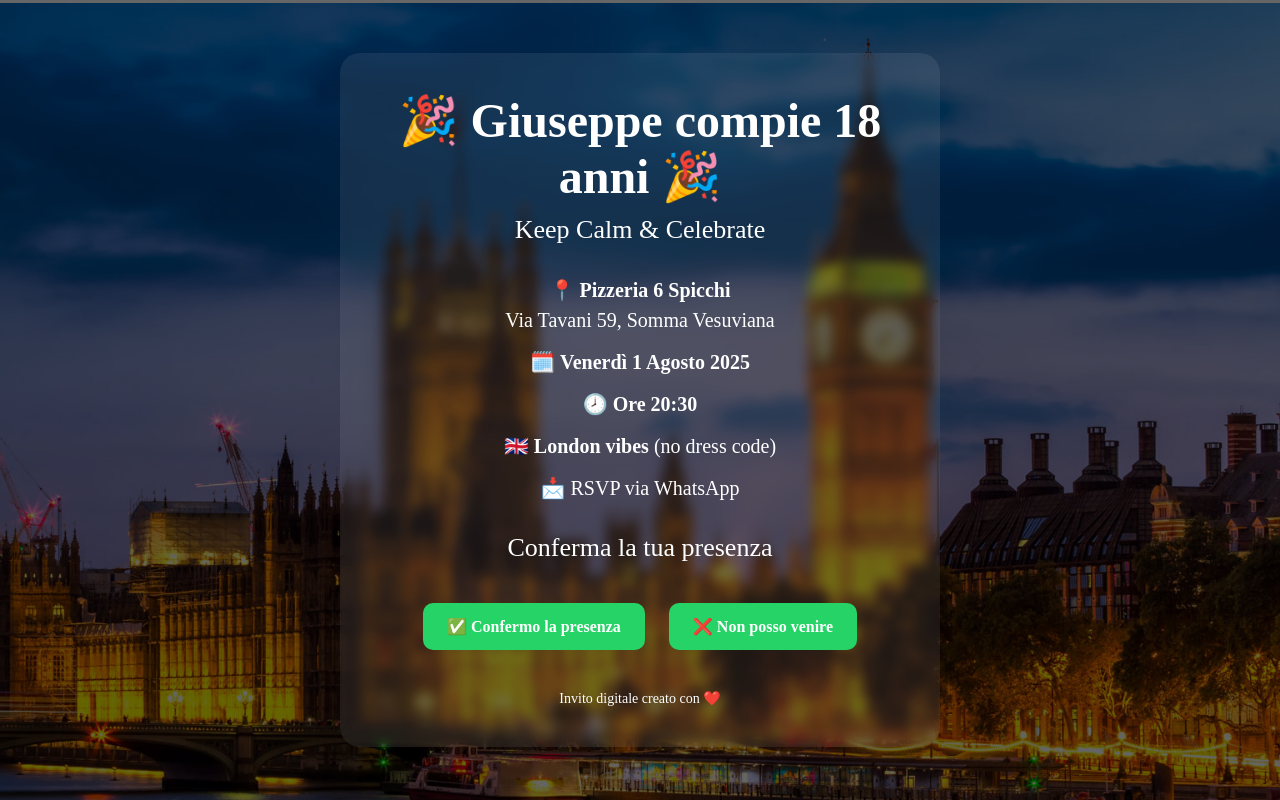
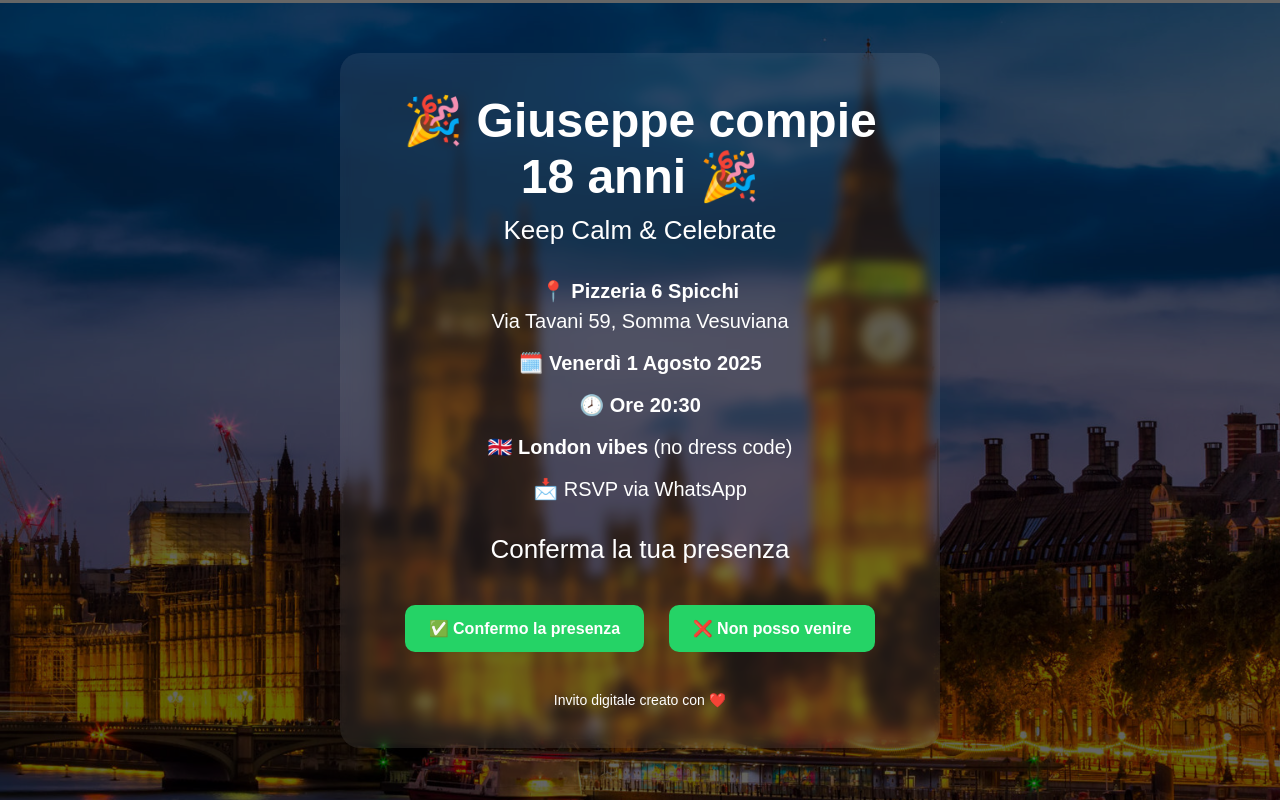
Before and after one commit to RaffMary/BIRTH18, a plain HTML site: page index.html in a window 1280 px wide. Drawn offline with Linux system fonts and the light colour scheme.

Commit message:
Update index.html

```diff
--- a/index.html
+++ b/index.html
@@ -13,8 +13,14 @@
       box-sizing: border-box;
     }
     html, body {
-      height: 100%;
-      overflow-y: scroll;
+      margin: 0;
+      padding: 0;
+      height:auto;
+      min-height: 100vh;
+      overflow-x: hidden;
+      overflow-y: auto;
+      scroll-behavoir: smooth;
+      font-family: sans-serif;
     }
 
     body {
```
